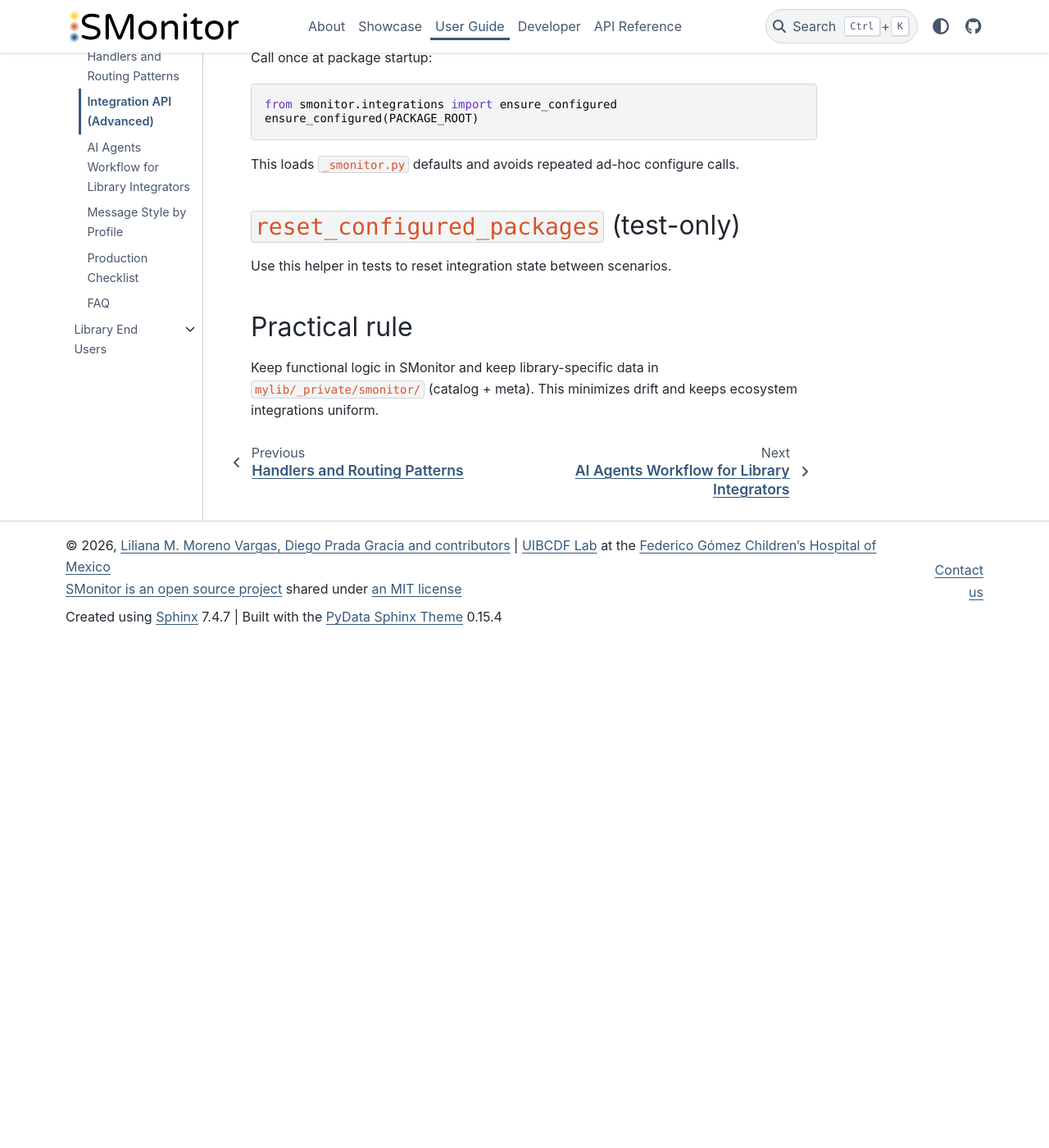
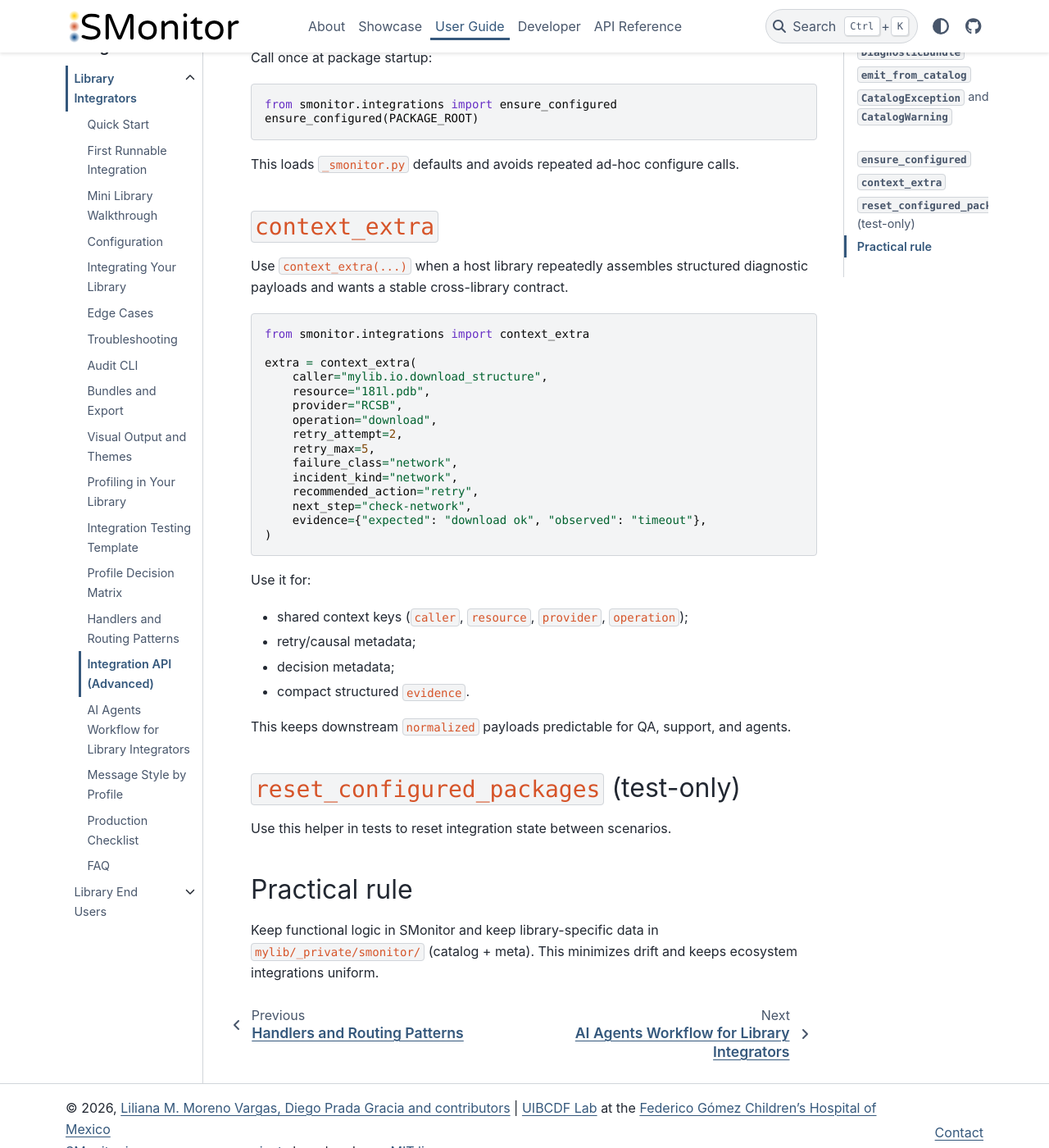
Before and after one commit to uibcdf/smonitor, a Sphinx documentation site: the page built from docs/content/user/library-integrators/integration-api-advanced.md, in a window 1280 px wide and 1400 px high, scrolled down 1319 px. Shown: the whole window at 82% size. Built offline with Sphinx 7.4.7 and the PyData theme 0.15.4, drawn with Linux system fonts in a browser that asks for light colours; the version number could not be read and is left out; before the commit the page ends 2100 px from its top, so only the background shows below that.

Commit message:
docs: align user and developer guides with current operability contract

````diff
--- a/docs/content/user/library-integrators/integration-api-advanced.md
+++ b/docs/content/user/library-integrators/integration-api-advanced.md
@@ -56,6 +56,37 @@ ensure_configured(PACKAGE_ROOT)
 
 This loads `_smonitor.py` defaults and avoids repeated ad-hoc configure calls.
 
+## `context_extra`
+
+Use `context_extra(...)` when a host library repeatedly assembles structured
+diagnostic payloads and wants a stable cross-library contract.
+
+```python
+from smonitor.integrations import context_extra
+
+extra = context_extra(
+    caller="mylib.io.download_structure",
+    resource="181l.pdb",
+    provider="RCSB",
+    operation="download",
+    retry_attempt=2,
+    retry_max=5,
+    failure_class="network",
+    incident_kind="network",
+    recommended_action="retry",
+    next_step="check-network",
+    evidence={"expected": "download ok", "observed": "timeout"},
+)
+```
+
+Use it for:
+- shared context keys (`caller`, `resource`, `provider`, `operation`);
+- retry/causal metadata;
+- decision metadata;
+- compact structured `evidence`.
+
+This keeps downstream `normalized` payloads predictable for QA, support, and agents.
+
 ## `reset_configured_packages` (test-only)
 
 Use this helper in tests to reset integration state between scenarios.
````
Also changed, not shown: docs/content/developer/agent-ready-checklist.md (+5 -1 lines), docs/content/developer/operability-minimum.md (+3 -1 lines), docs/content/user/integrating-your-library.md (+5 -2 lines), docs/content/user/library-integrators/ai-agents-workflow.md (+12 -4 lines).
